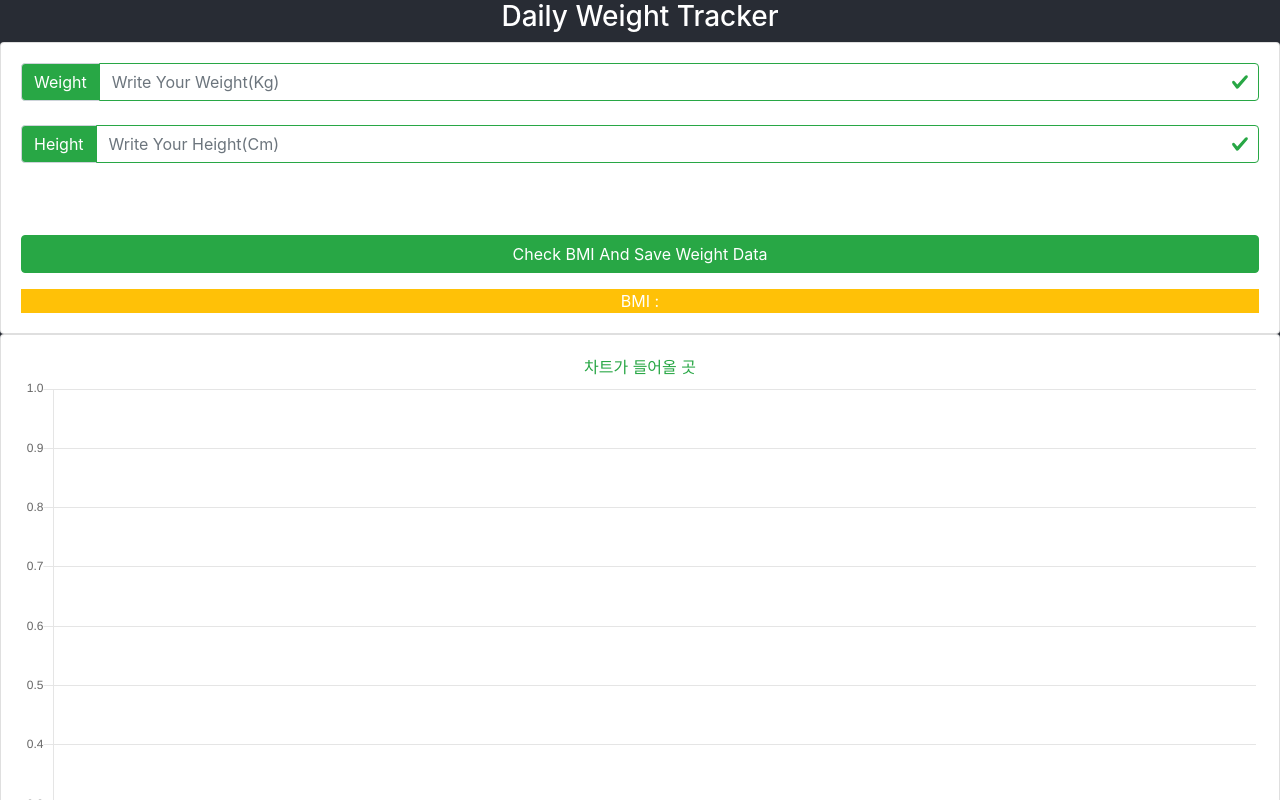
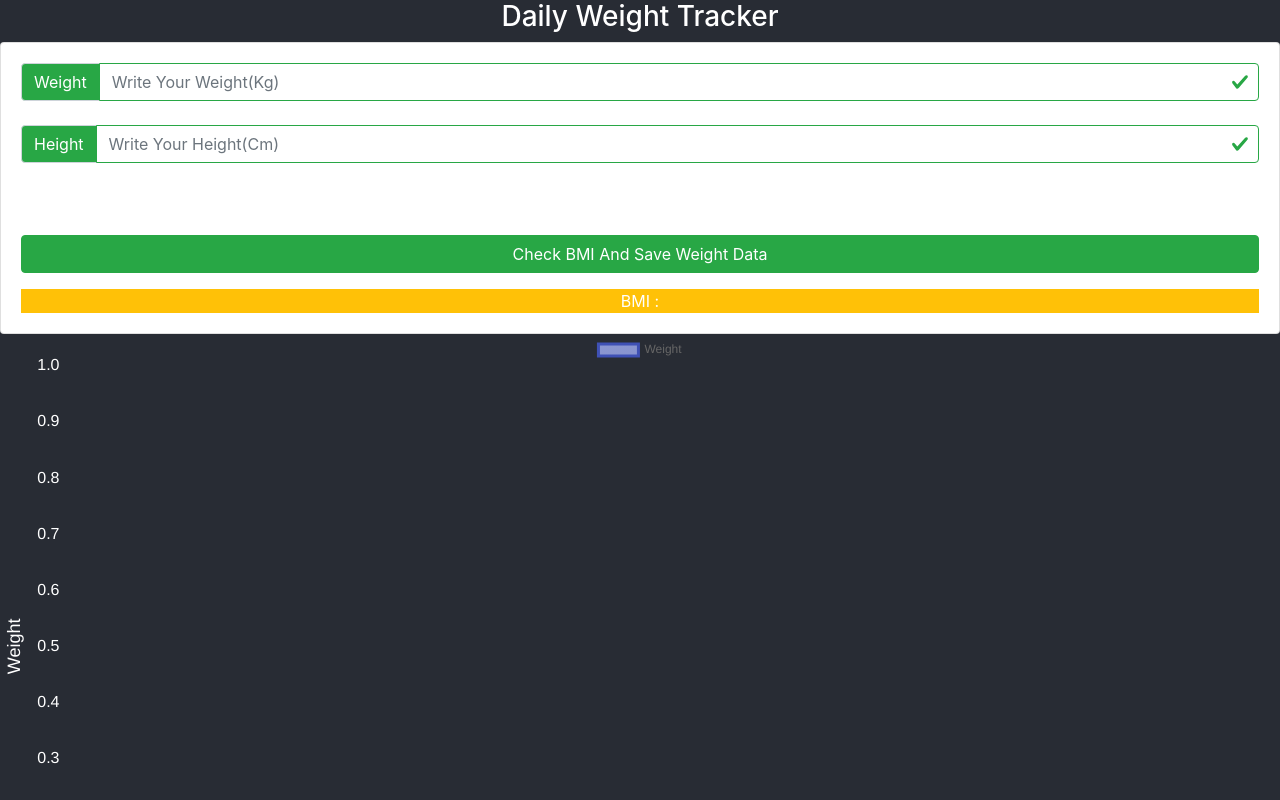
Before and after one commit to wonho1401/React_weight_tracker, a React (Create React App) app: page / in a window 1280 px wide. Shown: the top 800 px of the page. Built offline with nearby package versions, Linux system fonts and the light colour scheme.

Commit message:
Update Graph.js (ongoing)

```diff
--- a/src/App.js
+++ b/src/App.js
@@ -80,7 +80,10 @@ class App extends React.Component {
             handleSubmit={this.handleSubmit}
             calcBmi={this.calcBmi}
           ></Weight>
-          <Graph weight={this.state.weight} bmi={this.state.bmi}></Graph>
+          <Graph
+            labelData={JSON.parse(localStorage.getItem("List"))}
+            weightData={JSON.parse(localStorage.getItem("List"))}
+          ></Graph>
         </header>
       </div>
     );
--- a/src/components/Graph.js
+++ b/src/components/Graph.js
@@ -1,15 +1,94 @@
 import React, { Component } from "react";
 import { Line } from "react-chartjs-2";
 
-export default class graph extends Component {
-  constructor(props) {
-    super(props);
-  }
-  render() {
-    return (
-      <div className="card card-body text-success">
-        차트가 들어올 곳<Line></Line>
-      </div>
-    );
-  }
-}
+// export default class graph extends Component {
+// constructor(props) {
+//   super(props);
+// }
+// render() {
+//   return (
+//     <div className="card card-body text-success">
+//       차트가 들어올 곳<Line></Line>
+//     </div>
+//   );
+// }
+const Graph = ({ labelData, weightData }) => {
+  const data = (canvas) => {
+    const ctx = canvas.getContext("2d");
+    const gradient = ctx.createLinearGradient(63, 81, 181, 700);
+    gradient.addColorStop(0, "#929dd9");
+    gradient.addColorStop(1, "#172b4d");
+
+    return {
+      labels: labelData,
+      datasets: [
+        {
+          label: "Weight",
+          data: weightData,
+          backgroundColor: gradient,
+          borderColor: "#3F51B5",
+          pointRadius: 6,
+          pointHoverRadius: 8,
+          pointHoverBorderColor: "white",
+          pointHoverBorderWidth: 2,
+        },
+      ],
+    };
+  };
+
+  const options = {
+    responsive: true,
+    scales: {
+      xAxes: [
+        {
+          scaleLabel: {
+            display: true,
+            labelString: "Date",
+            fontSize: 18,
+            fontColor: "white",
+          },
+          gridLines: {
+            display: false,
+            color: "white",
+          },
+          ticks: {
+            fontColor: "white",
+            fontSize: 16,
+          },
+        },
+      ],
+      yAxes: [
+        {
+          scaleLabel: {
+            display: true,
+            labelString: "Weight",
+            fontSize: 18,
+            fontColor: "white",
+          },
+          gridLines: {
+            display: false,
+            color: "white",
+          },
+          ticks: {
+            fontColor: "white",
+            fontSize: 16,
+            beginAtZero: true,
+          },
+        },
+      ],
+    },
+    tooltips: {
+      titleFontSize: 13,
+      bodyFontSize: 13,
+    },
+  };
+
+  return (
+    <>
+      <Line data={data} options={options} />
+    </>
+  );
+};
+
+export default Graph;
+// }
```
